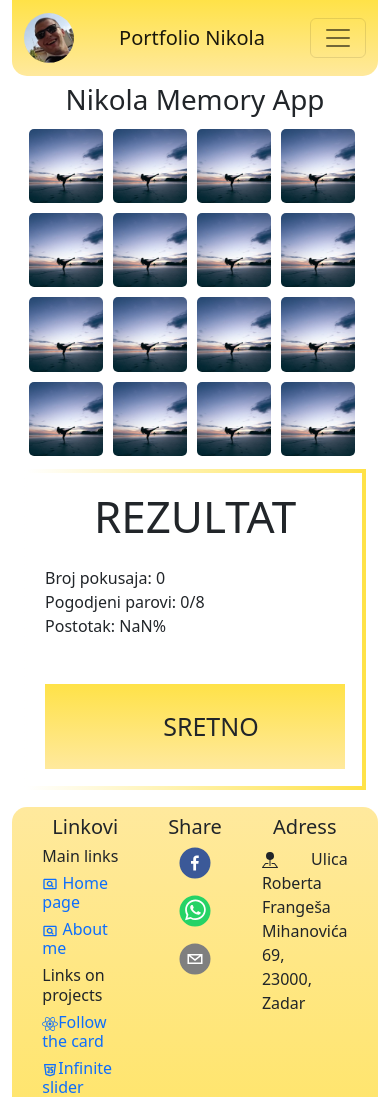
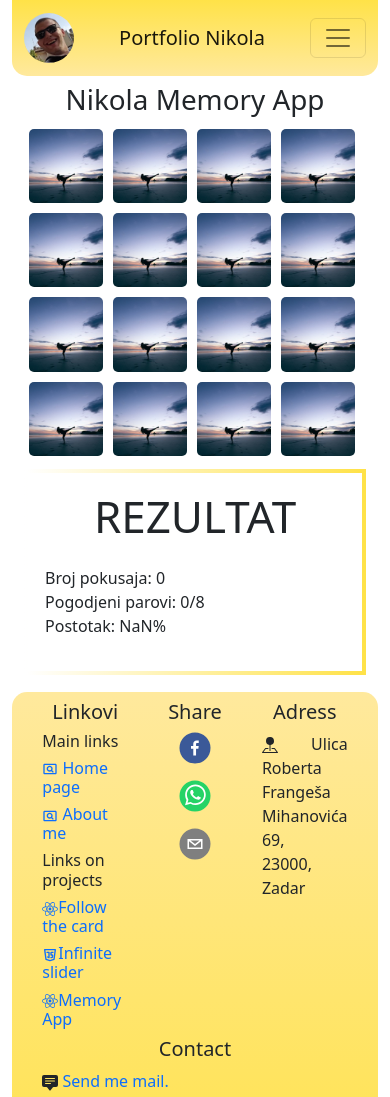
Before and after one commit to nikolaknezevic120/react-app, a React (Create React App) app: page /#/memory in a window 390 px wide. Shown: the top 1097 px of the page. Built offline with nearby package versions, Linux system fonts and the light colour scheme; a web font is replaced by a local one.

Commit message:
memory page update

```diff
--- a/src/components/style/memory/memoryPage.css
+++ b/src/components/style/memory/memoryPage.css
@@ -283,80 +283,10 @@
     border-radius: 5px;
   }
   .animation {
-    width: 100%;
+    display: none;
   }
-  .first div {
-    font-size: 25px;
-  }
-  .second div {
-    font-size: 25px;
-  }
-  .third div {
-    font-size: 25px;
-  }
-  @-webkit-keyframes text-animation {
-    0% {
-      margin-top: 0;
-    }
-    10% {
-      margin-top: 0;
-    }
-    20% {
-      margin-top: -66px;
-    }
-    30% {
-      margin-top: -66px;
-    }
-    40% {
-      margin-top: -135px;
-    }
-    60% {
-      margin-top: -135px;
-    }
-    70% {
-      margin-top: -66px;
-    }
-    80% {
-      margin-top: -66px;
-    }
-    90% {
-      margin-top: 0;
-    }
-    100% {
-      margin-top: 0;
-    }
-  }
-  @keyframes text-animation {
-    0% {
-      margin-top: 0;
-    }
-    10% {
-      margin-top: 0;
-    }
-    20% {
-      margin-top: -66px;
-    }
-    30% {
-      margin-top: -66px;
-    }
-    40% {
-      margin-top: -135px;
-    }
-    60% {
-      margin-top: -135px;
-    }
-    70% {
-      margin-top: -66px;
-    }
-    80% {
-      margin-top: -66px;
-    }
-    90% {
-      margin-top: 0;
-    }
-    100% {
-      margin-top: 0;
-    }
+  .displayAnimation {
+    display: none;
   }
   .resultArea {
     margin-bottom: 5%;
--- a/src/components/style/memory/memoryPage.scss
+++ b/src/components/style/memory/memoryPage.scss
@@ -180,32 +180,12 @@
     }
 
     .animation{
-      width: 100%;
+      display: none;
     }
 
-    .first div {
-      font-size: 25px;
+    .displayAnimation{
+      display: none;
     }
-    .second div {
-      font-size: 25px;
-    }
-    .third div {
-      font-size: 25px;
-    }
-
-    @keyframes text-animation {
-      0% {margin-top: 0;}
-      10% {margin-top: 0;}
-      20% {margin-top: -66px;}
-      30% {margin-top: -66px;}
-      40% {margin-top: -135px;}
-      60% {margin-top: -135px;}
-      70% {margin-top: -66px;}
-      80% {margin-top: -66px;}
-      90% {margin-top: 0;}
-      100% {margin-top: 0;}
-    }
-
     .resultArea{
       margin-bottom: 5%;
     }
```
Also changed, not shown: 1 other file (tests, documents, lock files or other folders).
